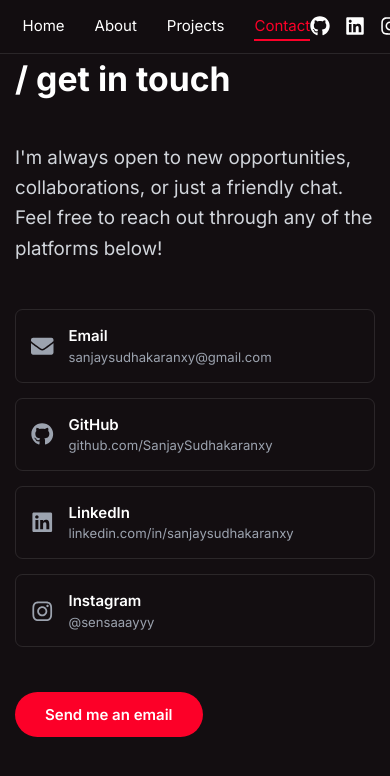
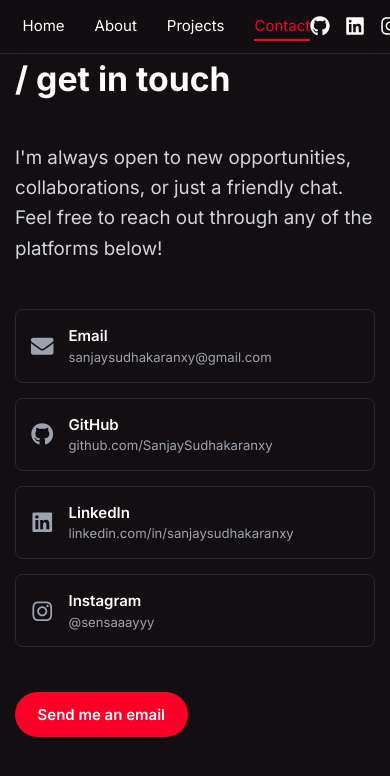
Before and after one commit to SanjaySudhakaranxy/jayy, a Next.js app: page /contact in a window 390 px wide. Shown: the top 776 px of the page. Built offline with nearby package versions, Linux system fonts and the light colour scheme.

Commit message:
fix(responsive): responsive avatar sizes and smaller CTA paddings on narrow screens

```diff
--- a/app/about/page.tsx
+++ b/app/about/page.tsx
@@ -83,7 +83,7 @@ const About = () => {
           transition={{ duration: 0.6 }}
           className="flex justify-center"
         >
-          <div className="relative w-64 h-64 md:w-80 md:h-80">
+          <div className="relative w-48 h-48 sm:w-56 sm:h-56 md:w-80 md:h-80">
             <div className="absolute inset-0 bg-gradient-to-br from-neon/20 to-fireRed/20 rounded-2xl"></div>
             <div className="absolute inset-0 p-0 flex items-center justify-center overflow-hidden">
               {/* Edge-to-edge profile photo (no border/background) */}
--- a/app/contact/page.tsx
+++ b/app/contact/page.tsx
@@ -97,7 +97,7 @@ const Contact = () => {
         >
           <a
             href="mailto:sanjaysudhakaranxy@gmail.com"
-            className="inline-block px-8 py-3 bg-neon text-white font-semibold rounded-full hover:bg-white hover:text-black transition-all duration-300"
+            className="inline-block px-6 sm:px-8 py-3 bg-neon text-white font-semibold rounded-full hover:bg-white hover:text-black transition-all duration-300"
           >
             Send me an email
           </a>
--- a/components/Hero.tsx
+++ b/components/Hero.tsx
@@ -34,7 +34,7 @@ const Hero = () => {
           >
             <a
               href="#contact"
-              className="inline-block px-8 py-3 bg-neon text-white font-semibold rounded-full hover:bg-white hover:text-black transition-all duration-300"
+              className="inline-block px-6 sm:px-8 py-3 bg-neon text-white font-semibold rounded-full hover:bg-white hover:text-black transition-all duration-300"
             >
               Get in touch
             </a>
```
